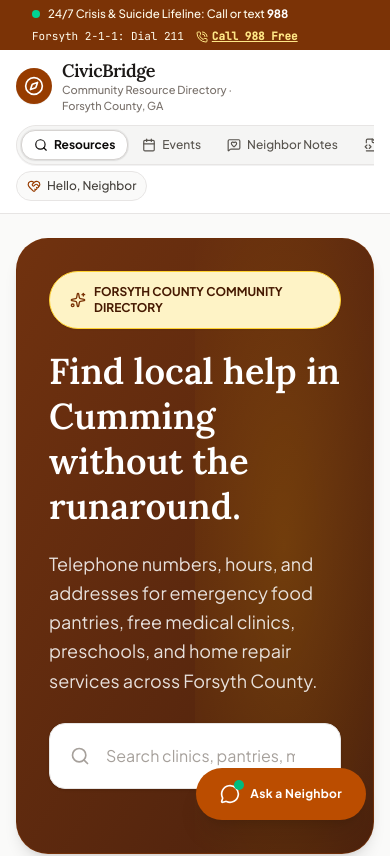
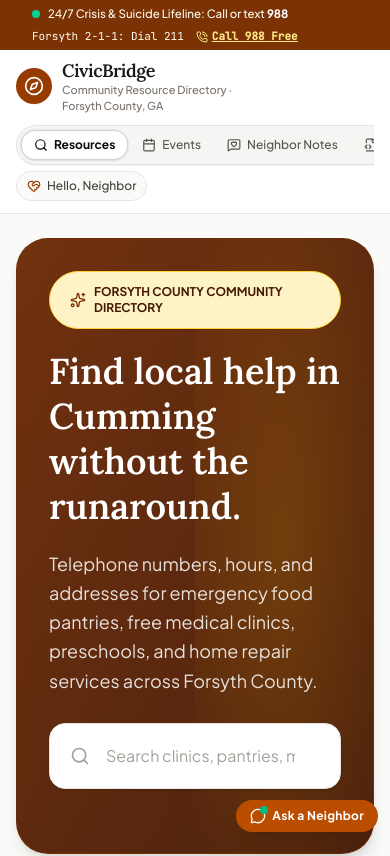
Before and after one commit to robogoli/Website-Design-Project, a React (Vite) app: page / in a window 390 px wide. Shown: the top 856 px of the page. Built offline with nearby package versions, Linux system fonts and the light colour scheme.

Commit message:
style: improve responsiveness and UI layout
Adjusted chatbot button sizing and positioning for better mobile compatibility and reordered transition classes for consistency.

```diff
--- a/src/App.tsx
+++ b/src/App.tsx
@@ -241,7 +241,7 @@ export function App() {
 
                 {/* Instant search input */}
                 <div className="pt-2 w-full max-w-5xl">
-                  <div className="relative w-full rounded-2xl bg-white border border-stone-200 shadow-sm transition-all duration-200 hover:shadow-md focus-within:ring-4 focus-within:ring-amber-400/30">
+                  <div className="relative w-full rounded-2xl bg-white border border-stone-200 shadow-sm hover:shadow-md transition-all duration-200 focus-within:ring-4 focus-within:ring-amber-400/30">
                     <Search className="absolute left-5 top-1/2 -translate-y-1/2 w-5 h-5 text-stone-400 pointer-events-none" />
                     <input
                       type="text"
--- a/src/components/CivicChatbot.tsx
+++ b/src/components/CivicChatbot.tsx
@@ -450,17 +450,17 @@ export const CivicChatbot: React.FC<CivicChatbotProps> = ({ onSelectResource, on
         <button
           type="button"
           onClick={() => setIsOpen(true)}
-          className="fixed bottom-6 right-6 z-50 rounded-full bg-amber-700 hover:bg-amber-800 hover:scale-105 px-6 py-4 text-white shadow-xl max-w-[calc(100vw-2rem)] transition-all duration-200 cursor-pointer flex items-center gap-2.5 focus:outline-none focus:ring-4 focus:ring-amber-500/40 print:hidden group"
+          className="fixed bottom-3 right-3 sm:bottom-4 sm:right-5 z-40 rounded-full bg-amber-700 hover:bg-amber-800 hover:scale-105 px-3.5 py-2 sm:px-4 sm:py-2.5 text-white shadow-xl transition-all duration-200 cursor-pointer flex items-center gap-1.5 sm:gap-2 max-w-[calc(100vw-2rem)] focus:outline-none focus:ring-4 focus:ring-amber-500/40 print:hidden group shrink-0"
           aria-label="Open CivicBridge Interactive Guide"
         >
-          <div className="relative">
-            <MessageCircle className="w-5 h-5 transition-transform group-hover:scale-110" />
-            <span className="absolute -top-1 -right-1 flex h-2.5 w-2.5">
+          <div className="relative shrink-0">
+            <MessageCircle className="w-4 h-4 sm:w-4.5 sm:h-4.5 transition-transform group-hover:scale-110" />
+            <span className="absolute -top-0.5 -right-0.5 flex h-2 w-2">
               <span className="animate-ping absolute inline-flex h-full w-full rounded-full bg-emerald-400 opacity-75"></span>
-              <span className="relative inline-flex rounded-full h-2.5 w-2.5 bg-emerald-500"></span>
+              <span className="relative inline-flex rounded-full h-2 w-2 bg-emerald-500"></span>
             </span>
           </div>
-          <span className="text-xs sm:text-sm font-bold tracking-wide">Ask a Neighbor</span>
+          <span className="text-xs font-bold tracking-wide whitespace-nowrap">Ask a Neighbor</span>
         </button>
       )}
 
```
